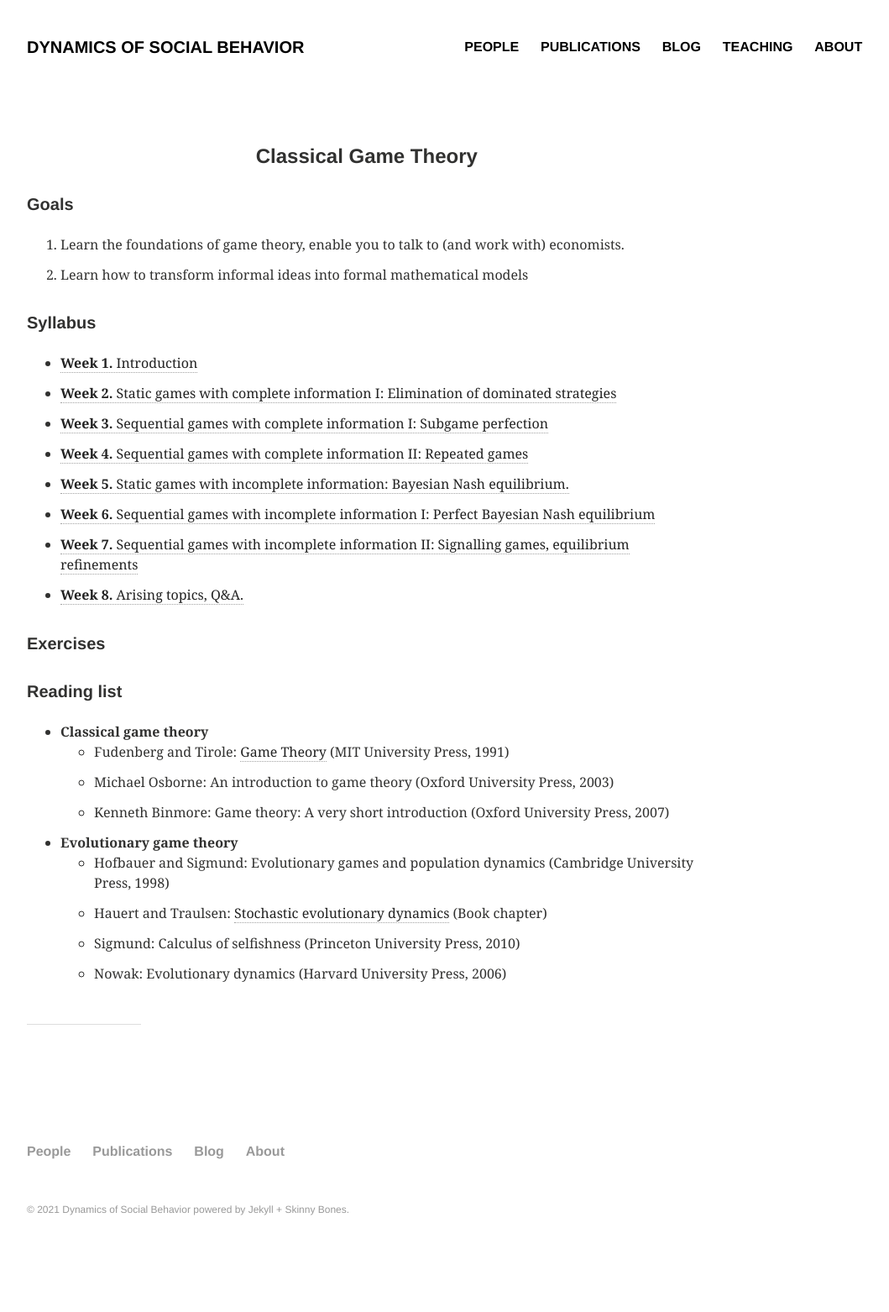
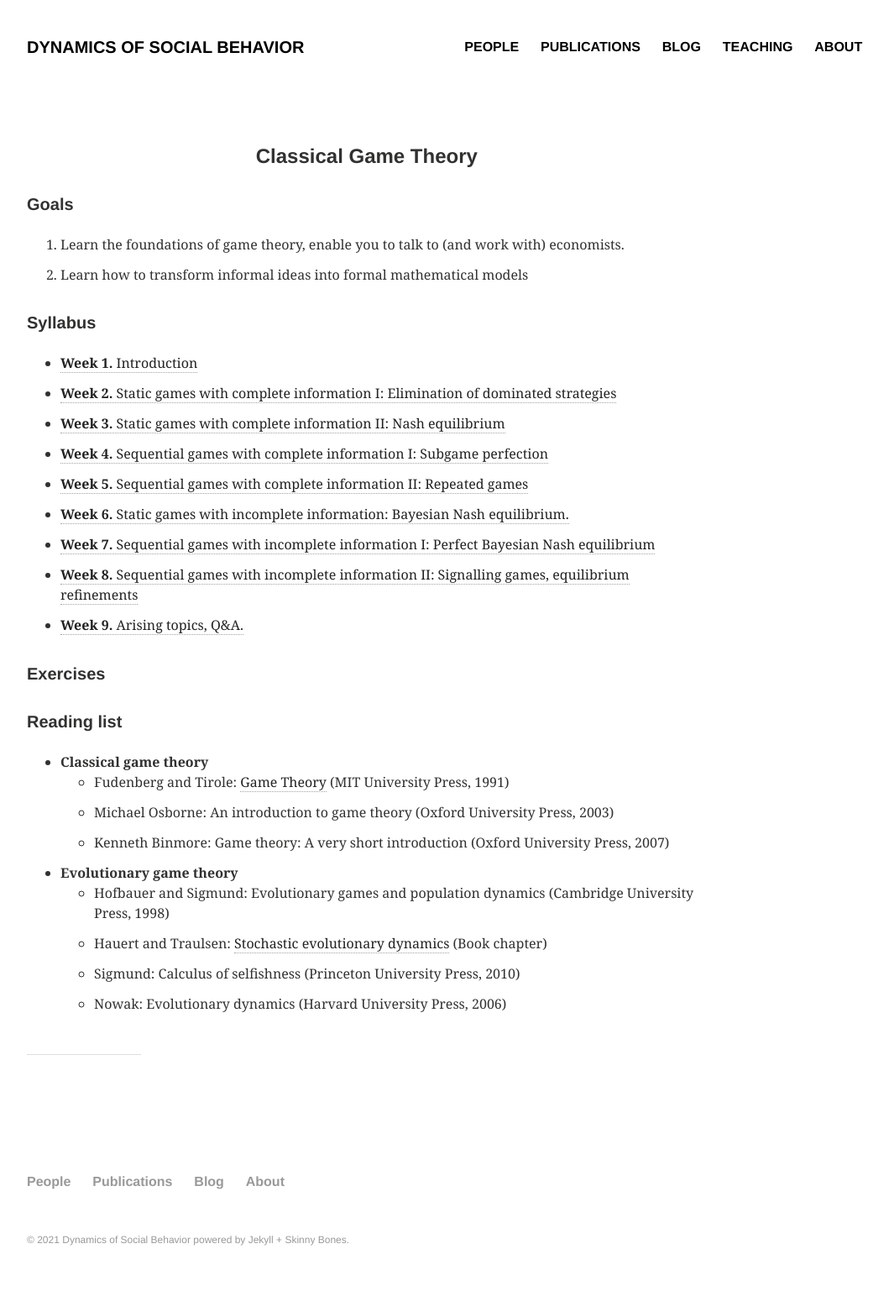
Before and after one commit to DYNOSOBs/social-behaviour, a Jekyll site: the page built from teaching/classical_game_theory/index.md, in a window 1280 px wide. Shown: the whole page at 84% size, without its empty margins (64-1123 px from the left). Built offline with Jekyll 4.4.1, drawn with Linux system fonts in a browser that asks for light colours; before the commit the page ends 1526 px from its top, so only the background shows below that.

Commit message:
add missing week on game theory class

```diff
--- a/teaching/classical_game_theory/index.md
+++ b/teaching/classical_game_theory/index.md
@@ -20,12 +20,13 @@ image:
 
 - [**Week 1.** Introduction](notes/Game_Theory_1.pdf)
 - [**Week 2.** Static games with complete information I: Elimination of dominated strategies]()
-- [**Week 3.** Sequential games with complete information I: Subgame perfection]()
-- [**Week 4.** Sequential games with complete information II: Repeated games]()
-- [**Week 5.** Static games with incomplete information: Bayesian Nash equilibrium.]()
-- [**Week 6.** Sequential games with incomplete information I: Perfect Bayesian Nash equilibrium]()
-- [**Week 7.** Sequential games with incomplete information II: Signalling games, equilibrium refinements]()
-- [**Week 8.** Arising topics, Q&A.]()
+- [**Week 3.** Static games with complete information II: Nash equilibrium]()
+- [**Week 4.** Sequential games with complete information I: Subgame perfection]()
+- [**Week 5.** Sequential games with complete information II: Repeated games]()
+- [**Week 6.** Static games with incomplete information: Bayesian Nash equilibrium.]()
+- [**Week 7.** Sequential games with incomplete information I: Perfect Bayesian Nash equilibrium]()
+- [**Week 8.** Sequential games with incomplete information II: Signalling games, equilibrium refinements]()
+- [**Week 9.** Arising topics, Q&A.]()
 
 <h5>Exercises</h5>
 
```
